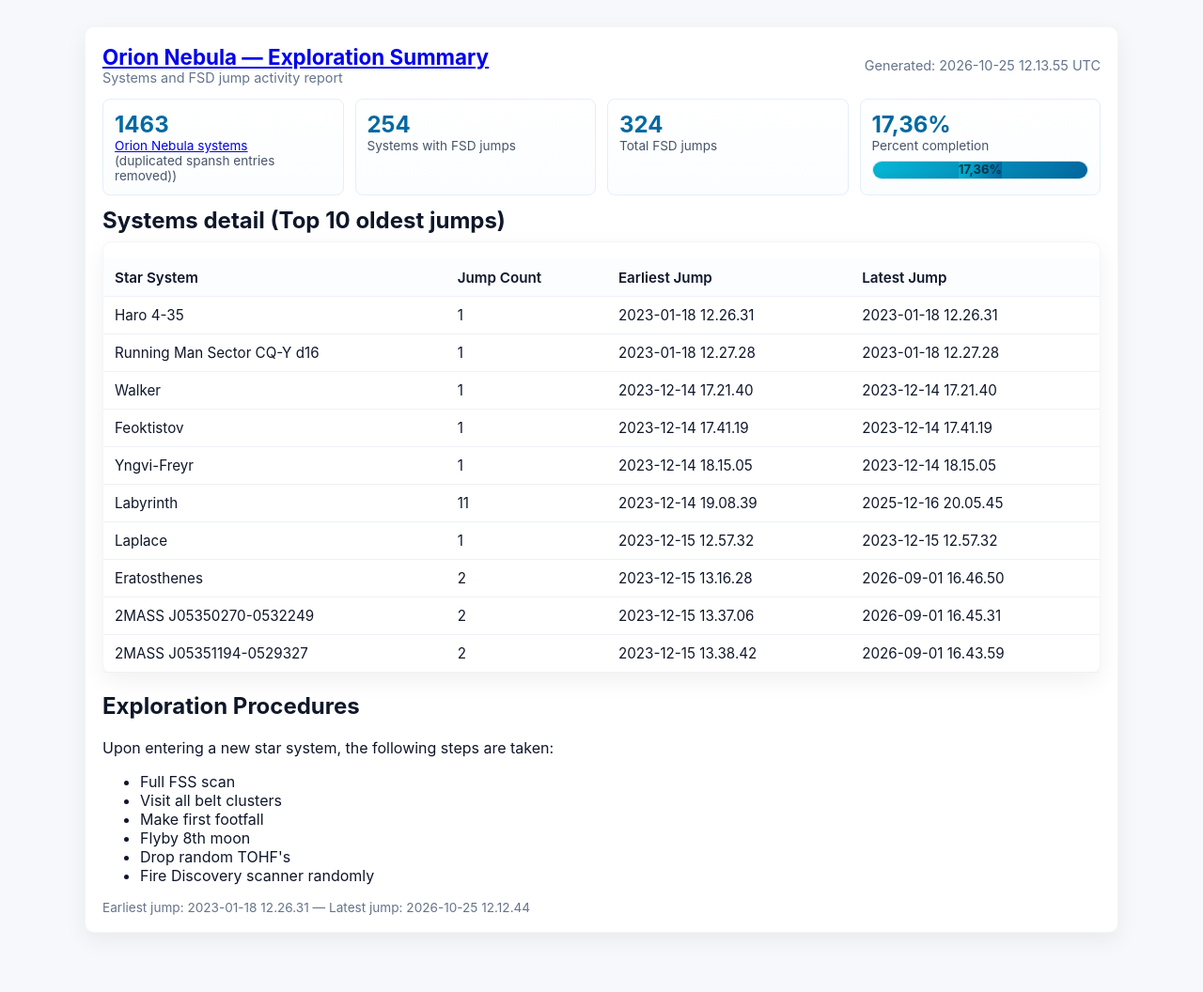
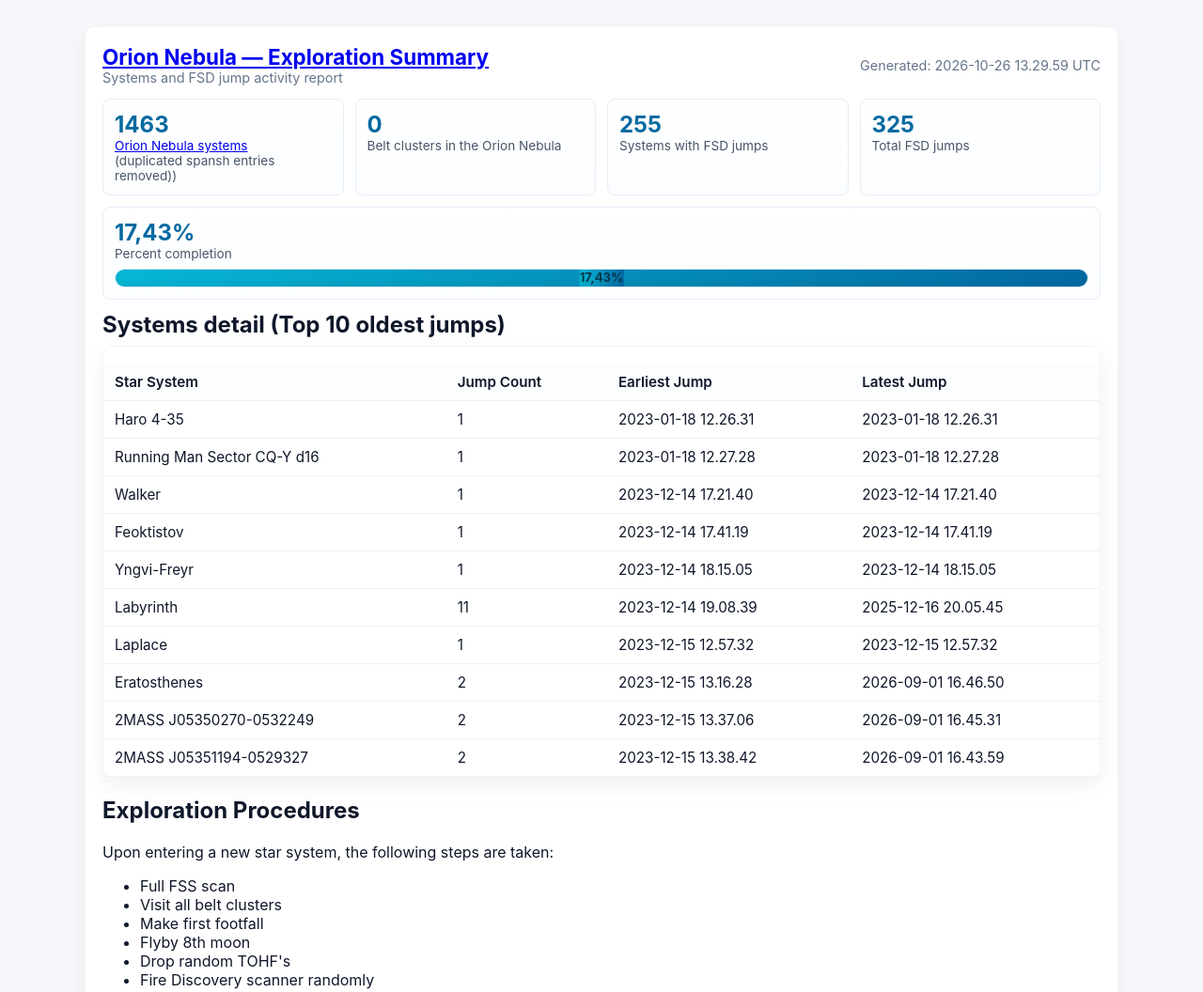
Before and after one commit to MassiveDynamo/massivedynamo.github.io, a plain HTML site: page index.html in a window 1280 px wide. Shown: the top 1056 px of the page at 94% size. Before the commit the page ends 1021 px from the top, so only its background shows below. Drawn offline with Linux system fonts and the light colour scheme.

Commit message:
Update Orion Nebula report with corrected system statistics and generation timestamp

```diff
--- a/index.html
+++ b/index.html
@@ -1,15 +1,16 @@
 <!--
   Orion Report Template
   Placeholders the generator replaces:
-    1463   - total Orion Nebula systems
-    254 - systems with FSD jumps
-    324     - total FSD jump count
-    2023-01-18 12.26.31   - earliest jump datetime
-    2026-10-25 12.12.44     - latest jump datetime
-    17,36%- human-readable percent (e.g. 12.34%)
-    17,36   - numeric percent (used for progress width)
-    <tr><td>Haro 4-35</td><td>1</td><td>2023-01-18 12.26.31</td><td>2023-01-18 12.26.31</td></tr><tr><td>Running Man Sector CQ-Y d16</td><td>1</td><td>2023-01-18 12.27.28</td><td>2023-01-18 12.27.28</td></tr><tr><td>Walker</td><td>1</td><td>2023-12-14 17.21.40</td><td>2023-12-14 17.21.40</td></tr><tr><td>Feoktistov</td><td>1</td><td>2023-12-14 17.41.19</td><td>2023-12-14 17.41.19</td></tr><tr><td>Yngvi-Freyr</td><td>1</td><td>2023-12-14 18.15.05</td><td>2023-12-14 18.15.05</td></tr><tr><td>Labyrinth</td><td>11</td><td>2023-12-14 19.08.39</td><td>2025-12-16 20.05.45</td></tr><tr><td>Laplace</td><td>1</td><td>2023-12-15 12.57.32</td><td>2023-12-15 12.57.32</td></tr><tr><td>Eratosthenes</td><td>2</td><td>2023-12-15 13.16.28</td><td>2026-09-01 16.46.50</td></tr><tr><td>2MASS J05350270-0532249</td><td>2</td><td>2023-12-15 13.37.06</td><td>2026-09-01 16.45.31</td></tr><tr><td>2MASS J05351194-0529327</td><td>2</td><td>2023-12-15 13.38.42</td><td>2026-09-01 16.43.59</td></tr>     - table rows for each system (HTML)
-    2026-10-25 12.13.55    - UTC generation timestamp
+    1463      - total Orion Nebula systems
+    0- total belt clusters in the nebula
+    255    - systems with FSD jumps
+    325        - total FSD jump count
+    2023-01-18 12.26.31      - earliest jump datetime
+    2026-10-25 16.20.10        - latest jump datetime
+    17,43%   - human-readable percent (e.g. 12.34%)
+    17,43      - numeric percent (used for progress width)
+    <tr><td>Haro 4-35</td><td>1</td><td>2023-01-18 12.26.31</td><td>2023-01-18 12.26.31</td></tr><tr><td>Running Man Sector CQ-Y d16</td><td>1</td><td>2023-01-18 12.27.28</td><td>2023-01-18 12.27.28</td></tr><tr><td>Walker</td><td>1</td><td>2023-12-14 17.21.40</td><td>2023-12-14 17.21.40</td></tr><tr><td>Feoktistov</td><td>1</td><td>2023-12-14 17.41.19</td><td>2023-12-14 17.41.19</td></tr><tr><td>Yngvi-Freyr</td><td>1</td><td>2023-12-14 18.15.05</td><td>2023-12-14 18.15.05</td></tr><tr><td>Labyrinth</td><td>11</td><td>2023-12-14 19.08.39</td><td>2025-12-16 20.05.45</td></tr><tr><td>Laplace</td><td>1</td><td>2023-12-15 12.57.32</td><td>2023-12-15 12.57.32</td></tr><tr><td>Eratosthenes</td><td>2</td><td>2023-12-15 13.16.28</td><td>2026-09-01 16.46.50</td></tr><tr><td>2MASS J05350270-0532249</td><td>2</td><td>2023-12-15 13.37.06</td><td>2026-09-01 16.45.31</td></tr><tr><td>2MASS J05351194-0529327</td><td>2</td><td>2023-12-15 13.38.42</td><td>2026-09-01 16.43.59</td></tr>        - table rows for each system (HTML)
+    2026-10-26 13.29.59       - UTC generation timestamp
 -->
 <!doctype html>
 <html lang="en">
@@ -168,7 +169,7 @@
                     <h1><a href="#mo">Orion Nebula — Exploration Summary</a></h1>
                     <div class="meta">Systems and FSD jump activity report</div>
                 </div>
-                <div class="meta">Generated: 2026-10-25 12.13.55 UTC</div>
+                <div class="meta">Generated: 2026-10-26 13.29.59 UTC</div>
             </header>
 
             <section class="summary" aria-label="summary">
@@ -177,17 +178,21 @@
                     <div class="label"><a href="https://www.spansh.co.uk/systems/search/F68FE71A-B5DD-11F1-AB6F-C5F268889FC4/1" title="Orion Nebula systems">Orion Nebula systems</a><br/>(duplicated spansh entries removed))</div>
                 </div>
                 <div class="item">
-                    <div class="value">254</div>
+                    <div class="value">0</div>
+                    <div class="label">Belt clusters in the Orion Nebula</div>
+                </div>
+                <div class="item">
+                    <div class="value">255</div>
                     <div class="label">Systems with FSD jumps</div>
                 </div>
                 <div class="item">
-                    <div class="value">324</div>
+                    <div class="value">325</div>
                     <div class="label">Total FSD jumps</div>
                 </div>
                 <div class="item">
-                    <div class="value">17,36%</div>
+                    <div class="value">17,43%</div>
                     <div class="label">Percent completion</div>
-                    <div class="progress"><span style="width:17,36%"></span><span class="percent-label">17,36%</span></div>
+                    <div class="progress"><span style="width:17,43%"></span><span class="percent-label">17,43%</span></div>
                 </div>
             </section>
 
@@ -218,7 +223,7 @@
                 </ul>
             </section>
 
-            <footer>Earliest jump: 2023-01-18 12.26.31 — Latest jump: 2026-10-25 12.12.44</footer>
+            <footer>Earliest jump: 2023-01-18 12.26.31 — Latest jump: 2026-10-25 16.20.10</footer>
         </div>
     </div>
 </body>
```
